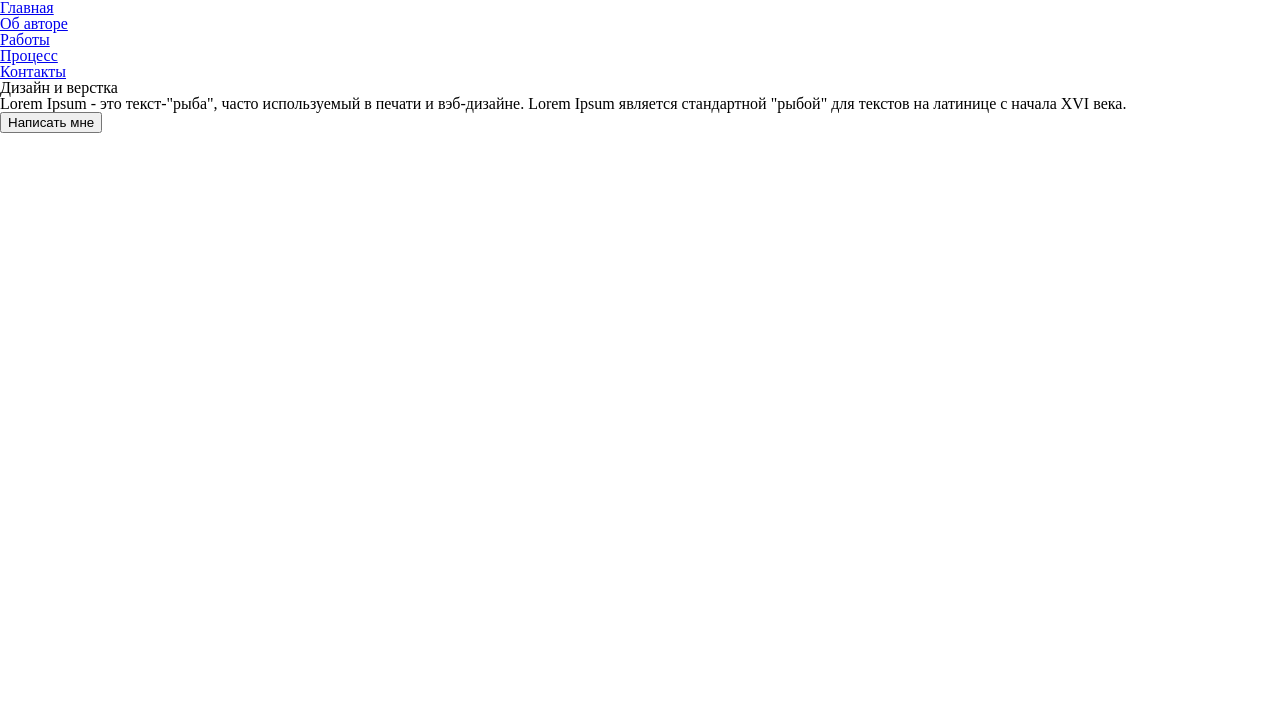
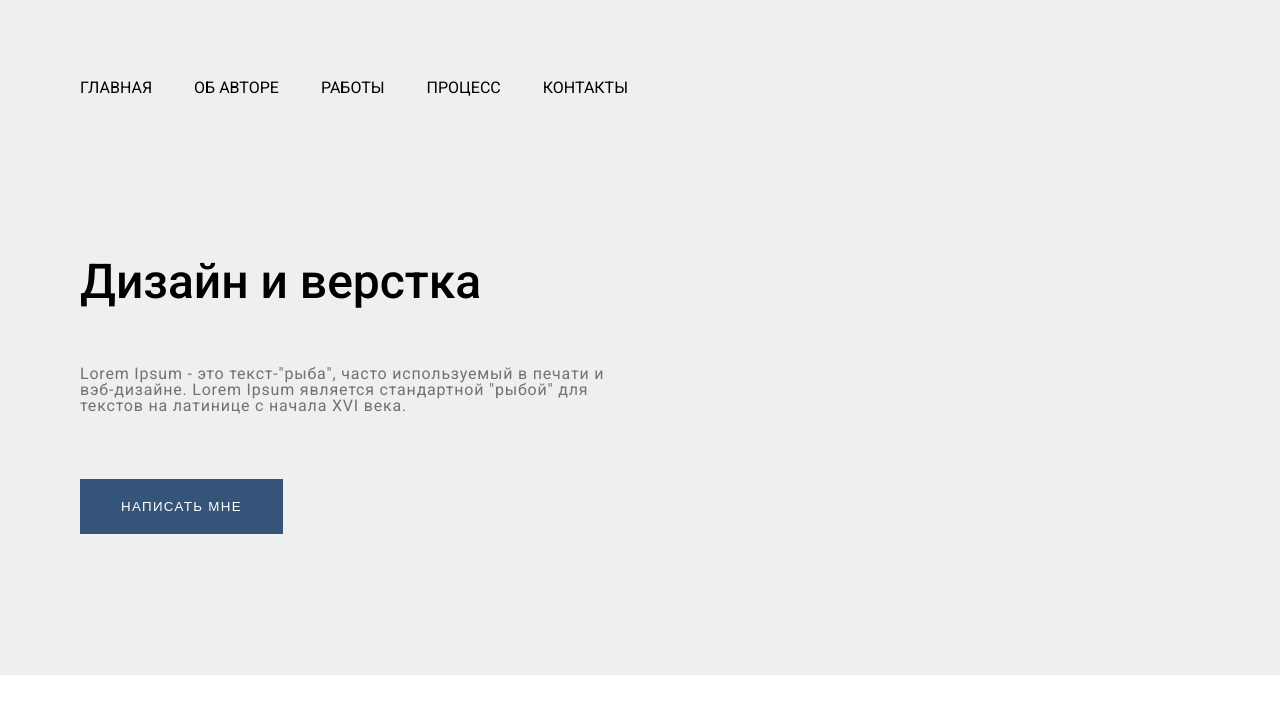
Before and after one commit to DaniilT048/DaniilT048.github.io, a plain HTML site: page index.html in a window 1280 px wide. Drawn offline with Linux system fonts and the light colour scheme.

Commit message:
ended header

```diff
--- a/css/style.css
+++ b/css/style.css
@@ -1,4 +1,57 @@
+:root {
+    --main-color: #EEEFF1;
+    --second-color: #34547A;
+    --text-color: #727272;
+    --letter-spacing: 0.1em;
+}
+
 body{
-    font-family: roboto sans-serif;
+    font-family: Roboto, serif;
     font-size: 16px;
+    box-sizing: border-box;
+    font-weight: 400;
 }
+.container{
+    max-width: 1120px;
+    margin: auto;
+}
+.header{
+    background-color: var(--main-color);
+}
+.header__navbar--list{
+    display: flex;
+    gap: 42px;
+    padding-top: 80px;
+    padding-bottom: 80px;
+}
+.navbar__list--item a:hover{
+    color: var(--second-color);
+}
+.navbar__list--item a{
+    color: #000000;
+    text-decoration: none;
+    text-transform: uppercase;
+}
+.description{
+    padding-top: 82px;
+    padding-bottom: 141px;
+}
+.description h1{
+    font-size: 48px;
+    font-weight: 500;
+    padding-bottom: 60px;
+}
+.description__about{
+    width: 540px;
+    color: var(--text-color);
+    padding-bottom: 65px;
+    letter-spacing: 0.05em;
+}
+.description__button{
+    background-color: var(--second-color);
+    border: none;
+    padding: 20px 41px;
+    color: #FFFFFF;
+    text-transform: uppercase;
+    letter-spacing: var(--letter-spacing);
+}
```
